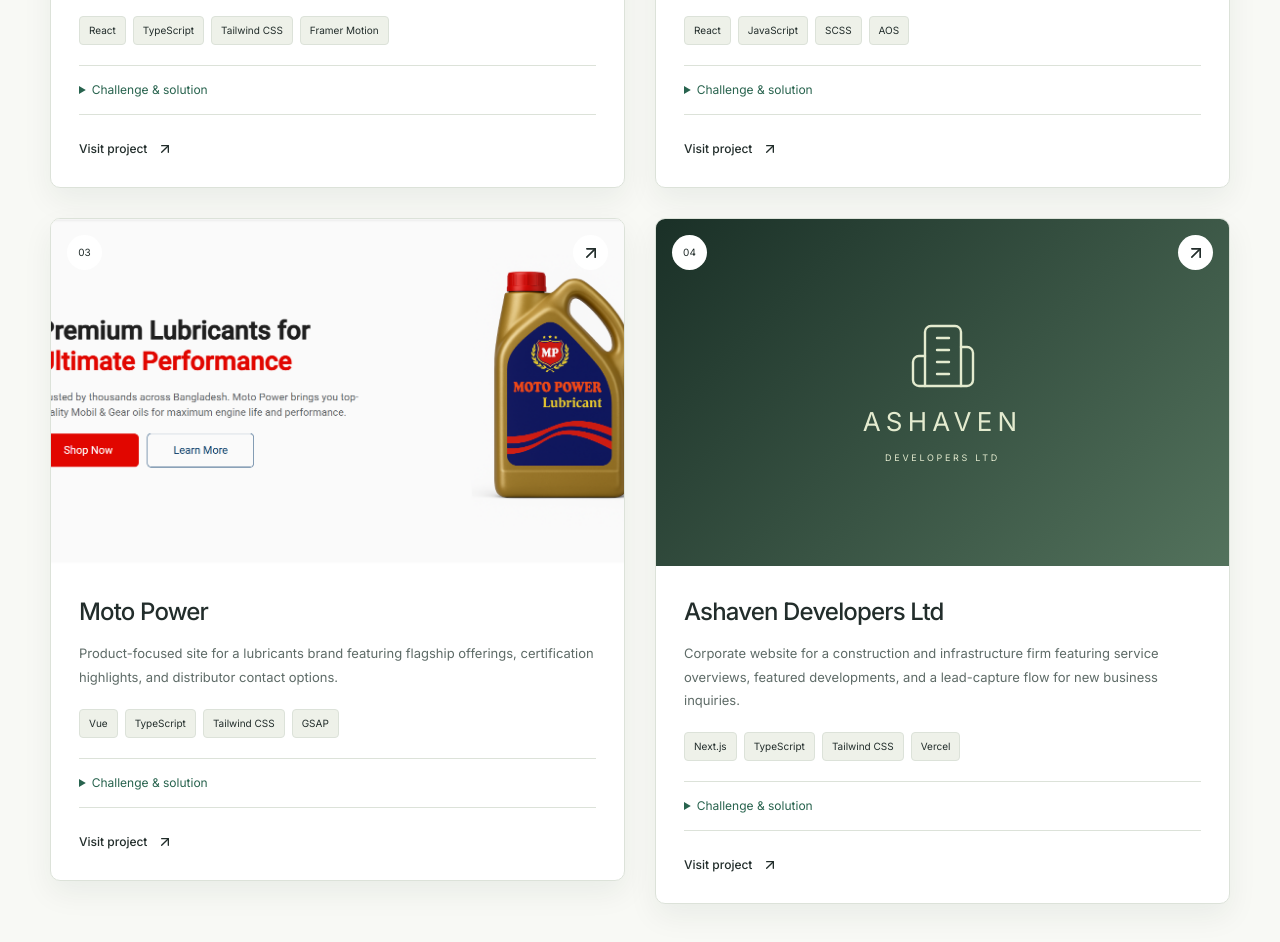
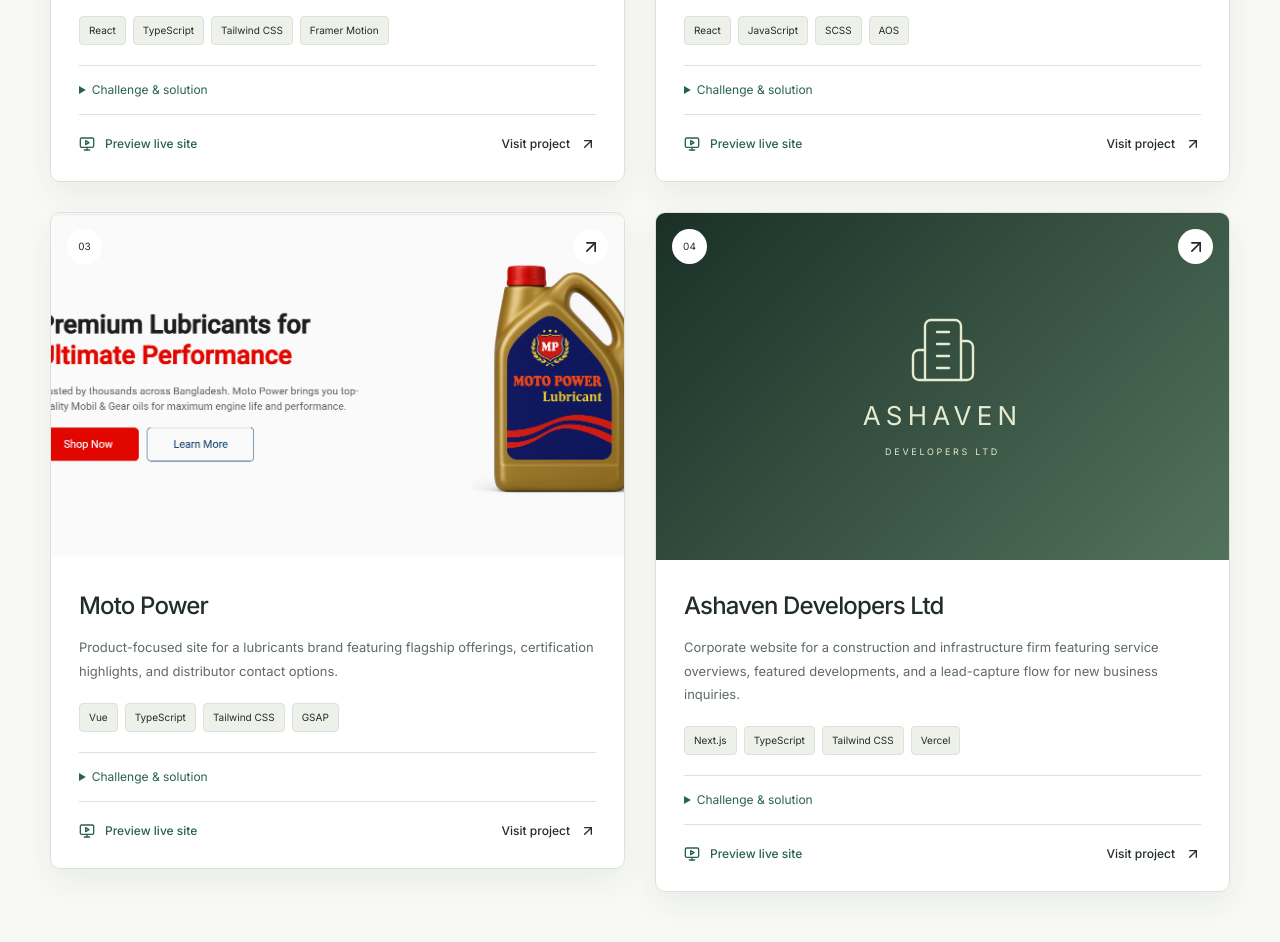
Before and after one commit to RezaRahmanAI/Portfolio, a React (Vite) app: page / in a window 1280 px wide. Shown: the part 3400-4342 px from the top of the page. Built offline with nearby package versions, Linux system fonts and the light colour scheme.

Commit message:
Add live previews to project gallery

```diff
--- a/src/components/ProjectGallery.tsx
+++ b/src/components/ProjectGallery.tsx
@@ -1,10 +1,11 @@
 import { useState } from 'react';
-import { ArrowUpRight, Grid2X2, List, Building2 } from 'lucide-react';
+import { ArrowUpRight, Grid2X2, List, Building2, MonitorPlay, X } from 'lucide-react';
 import { projects } from '../data/projects';
 
 export default function ProjectGallery() {
   const [filter, setFilter] = useState('All');
   const [view, setView] = useState('grid');
+  const [previewId, setPreviewId] = useState<number | null>(null);
   const technologies = [...new Set(projects.flatMap(project => project.technologies))];
   const visible = projects.filter(project => filter === 'All' || project.technologies.includes(filter));
 
@@ -30,17 +31,22 @@ export default function ProjectGallery() {
       <div className={`project-gallery ${view}`}>
         {visible.map((project, index) => (
           <article className="project-tile depth-card" key={project.id}>
-            <a className="project-image" href={project.repoUrl} target="_blank" rel="noreferrer" aria-label={`Visit ${project.title}`}>
-              {project.image.includes('placeholder.com')
-                ? <div className="project-art"><Building2 size={72} strokeWidth={.8} /><span>ASHAVEN</span><small>DEVELOPERS LTD</small></div>
-                : <img src={project.image} alt={`${project.title} website preview`} loading="lazy" width="720" height="480" />}
-              <span className="project-index">0{index + 1}</span><span className="project-visit"><ArrowUpRight size={20} /></span>
-            </a>
+            <div className={`project-image ${previewId === project.id ? 'is-live' : ''}`}>
+              {previewId === project.id ? <>
+                <iframe src={project.repoUrl} title={`${project.title} live website preview`} loading="lazy" referrerPolicy="strict-origin-when-cross-origin" />
+                <div className="preview-toolbar"><span><span className="preview-dot" /> LIVE WEBSITE VIEW</span><button type="button" onClick={() => setPreviewId(null)} aria-label={`Close ${project.title} live preview`}><X size={15} /></button></div>
+              </> : <>
+                {project.image.includes('placeholder.com')
+                  ? <div className="project-art"><Building2 size={72} strokeWidth={.8} /><span>ASHAVEN</span><small>DEVELOPERS LTD</small></div>
+                  : <img src={project.image} alt={`${project.title} website design preview`} loading="lazy" width="720" height="480" />}
+                <span className="project-index">0{index + 1}</span><a className="project-visit" href={project.repoUrl} target="_blank" rel="noreferrer" aria-label={`Open ${project.title} in a new tab`}><ArrowUpRight size={20} /></a>
+              </>}
+            </div>
             <div className="project-body">
               <h3>{project.title}</h3><p>{project.description}</p>
               <div className="project-tags">{project.technologies.map(tech => <span key={tech}>{tech}</span>)}</div>
               <details><summary>Challenge & solution</summary><div className="project-detail"><h4>Challenge</h4><p>{project.challenge}</p><h4>Solution</h4><p>{project.solution}</p></div></details>
-              <a className="text-link" href={project.repoUrl} target="_blank" rel="noreferrer">Visit project <ArrowUpRight size={16} /></a>
+              <div className="project-actions"><button className="text-link preview-button" type="button" onClick={() => setPreviewId(previewId === project.id ? null : project.id)}><MonitorPlay size={16} />{previewId === project.id ? 'Hide live view' : 'Preview live site'}</button><a className="text-link" href={project.repoUrl} target="_blank" rel="noreferrer">Visit project <ArrowUpRight size={16} /></a></div>
             </div>
           </article>
         ))}
--- a/src/portfolio.css
+++ b/src/portfolio.css
@@ -169,10 +169,15 @@ select:focus-visible, summary:focus-visible { outline: 3px solid var(--accent);
 .project-image { position: relative; display: block; aspect-ratio: 1.65; overflow: hidden; border-radius: 9px 9px 0 0; background: var(--tint); }
 .project-image img { height: 100%; width: 100%; object-fit: cover; object-position: top; transition: transform .6s ease; }
 .project-image:hover img { transform: scale(1.035); }
+.project-image iframe { display: block; width: 166.7%; height: 166.7%; border: 0; transform: scale(.6); transform-origin: 0 0; background: white; pointer-events: none; }
+.project-image.is-live { background: #fff; }
 .project-index,.project-visit { position: absolute; top: 16px; background: var(--surface); color: var(--ink); border-radius: 50%; width: 35px; height: 35px; display: grid; place-items: center; }
 .project-index { left: 16px; font-size: 10px; } .project-visit { right: 16px; }
 .project-art { height: 100%; background: linear-gradient(135deg,#1a3027,#53725c); color: #e4ebcf; display: flex; align-items: center; justify-content: center; flex-direction: column; gap: 10px; }
 .project-art > span { font-size: 26px; letter-spacing: .2em; }.project-art small { letter-spacing: .3em; font-size: 9px; }
+.preview-toolbar { position: absolute; inset: auto 10px 10px; display: flex; justify-content: space-between; align-items: center; padding: 8px 10px; background: #16231dcc; color: #f2f6ed; font-size: 8px; letter-spacing: .1em; backdrop-filter: blur(8px); }
+.preview-toolbar > span { display: flex; align-items: center; gap: 7px; }.preview-dot { width: 6px; height: 6px; border-radius: 50%; background: #bde387; display: inline-block; }
+.preview-toolbar button { display: grid; place-items: center; padding: 2px; background: transparent; border: 0; color: inherit; }
 .project-body { padding: 28px; }
 .project-body h3 { font-size: 24px; letter-spacing: -.035em; font-weight: 500; }
 .project-body p { font-size: 13px; color: var(--muted); line-height: 1.8; margin-top: 12px; }
@@ -184,6 +189,7 @@ select:focus-visible, summary:focus-visible { outline: 3px solid var(--accent);
 .project-detail { padding-bottom: 18px; }
 .project-detail h4 { margin-top: 12px; font-size: 12px; font-weight: 600; }
 .project-detail p { font-size: 12px; margin-top: 7px; }
+.project-actions { display: flex; align-items: center; justify-content: space-between; gap: 12px; }.preview-button { padding: 0; background: transparent; border: 0; color: var(--accent); }
 .project-gallery.list { grid-template-columns: 1fr; }
 .project-gallery.list .project-tile { display: grid; grid-template-columns: .8fr 1fr; }
 .project-gallery.list .project-image { border-radius: 9px 0 0 9px; height: 100%; aspect-ratio: auto; min-height: 280px; }
```
